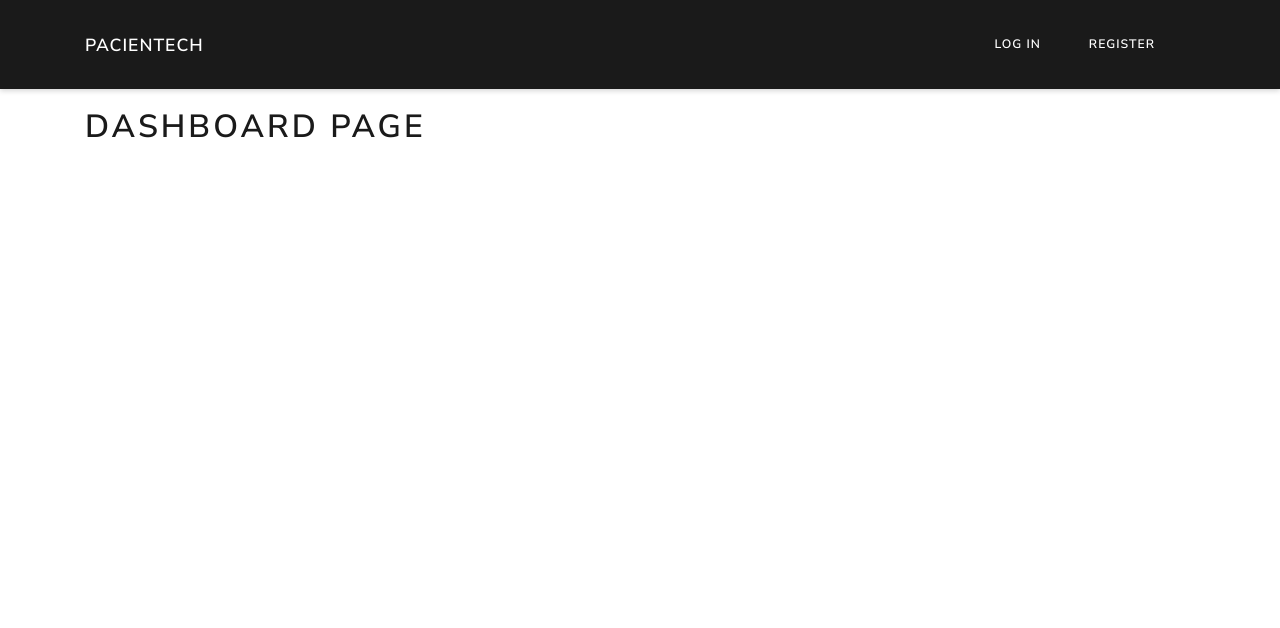
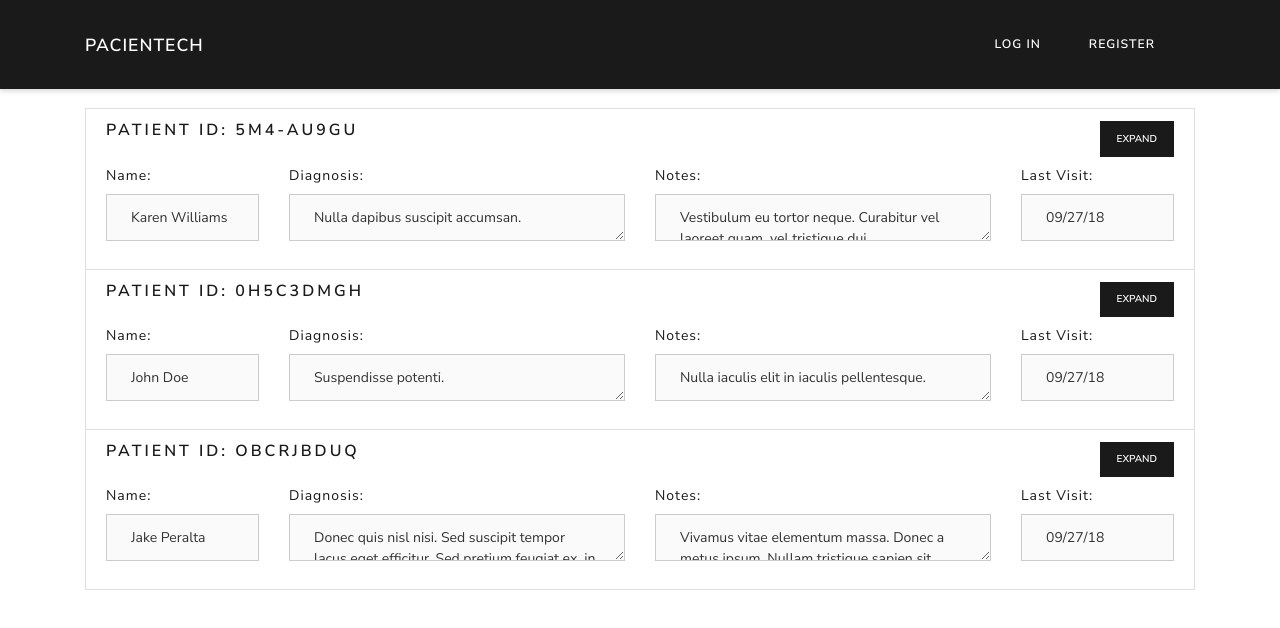
Before and after one commit to vzhny/pacientech, a React app: page / in a window 1280 px wide. Shown: the top 628 px of the page. Built offline with nearby package versions, Linux system fonts and the light colour scheme.

Commit message:
Added the patient list component to the dashboard page view | 02/22

```diff
--- a/src/pages/Dashboard/Dashboard.js
+++ b/src/pages/Dashboard/Dashboard.js
@@ -1,5 +1,6 @@
 import React, { useEffect } from 'react';
 import { Container } from 'reactstrap';
+import PatientList from '@/components/PatientList/PatientList';
 import { PatientProvider } from '@/context/PatientContext';
 import { dashboard } from './Dashboard.module.scss';
 
@@ -11,7 +12,7 @@ const Dashboard = () => {
   return (
     <Container className={dashboard}>
       <PatientProvider>
-        <h1>Dashboard Page</h1>
+        <PatientList />
       </PatientProvider>
     </Container>
   );
```
